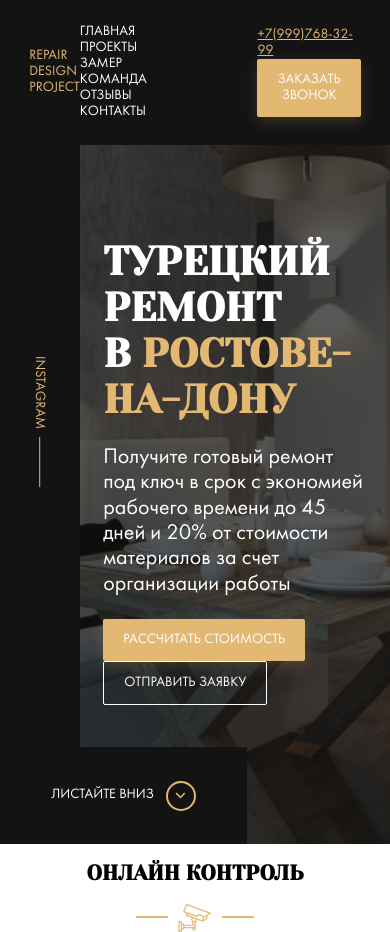
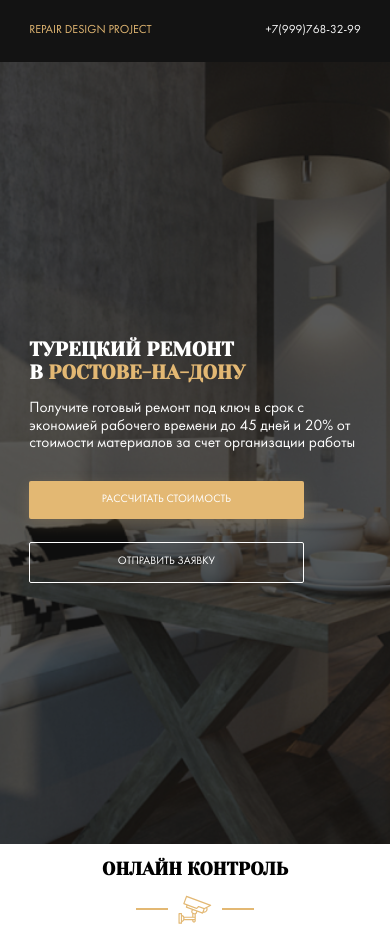
Before and after one commit to davydkina-polina/lesson-gulp, a website: page index.html in a window 390 px wide. Drawn offline with Linux system fonts and the light colour scheme; files whose address does not match are found by name.

Commit message:
refact: made responsive layout for header & hero

```diff
--- a/sass/_interface.sass
+++ b/sass/_interface.sass
@@ -3,6 +3,7 @@
  border: none
  border-radius: 2px
  text-transform: uppercase
+ font-size: 0.93rem
  &:hover
   cursor: pointer
  &--primary
--- /dev/null
+++ b/sass/_media.sass
@@ -0,0 +1,40 @@
+@media screen and (max-width: 1200px)
+ html
+  font-size: 12px
+ .nav
+  &__item
+   margin-left: 1rem
+@media screen and (max-width: 992px)
+ .nav
+  display: none
+ .hero
+  &__instagram
+   display: none
+  &__content
+   margin: 0
+@media screen and (max-width: 570px)
+ .contacts
+  &__phone
+   margin-right: 0
+   text-decoration: none
+   color: $light
+  &__button
+   display: none
+ .title
+  font-size: 1.642857rem
+ .hero
+  // &__content
+  //  font-size: 22.857143rem
+  &__scroll-down
+   display: none
+  &__text
+   font-size: 1.285714rem
+   margin-bottom: 2.285714rem
+  &__button
+   display: block
+   width: 22.857143rem
+   margin-bottom: 1.857143rem
+@media screen and (max-height: 520px)
+ .hero
+  &__scroll-down
+   display: none
--- a/sass/_settings.sass
+++ b/sass/_settings.sass
@@ -1,8 +1,10 @@
 *, *:before, *:after
  box-sizing: border-box
+html
+ font-size: 14px
 body
  font-family: 'Futura Book', sans-serif
- font-size: 14px
+ font-size: 1rem
 .section
  &-title
   text-align: center
--- a/sass/style.sass
+++ b/sass/style.sass
@@ -7,3 +7,4 @@
 @import 'templates/header'
 @import 'templates/hero'
 @import 'templates/control'
+@import 'media'
--- a/sass/templates/_header.sass
+++ b/sass/templates/_header.sass
@@ -18,7 +18,7 @@
   text-decoration: none
   color: $light
   text-transform: uppercase
-  margin-right: 40px
+  margin-right: 2.857143rem
   transition: color 0.2
   &:hover
     color: $primary
--- a/sass/templates/_hero.sass
+++ b/sass/templates/_hero.sass
@@ -5,7 +5,7 @@
  flex-direction: column
  justify-content: center
  padding-top: 100px
- padding-left: 80px
+ padding-left: 0px
  color: $light
  position: relative
  &::before
@@ -18,9 +18,10 @@
    background: rgba($dark, 0.7)
  &__content
   position: relative
-  max-width: 670px
+  max-width: 47.857143rem
+  margin-left: 4.285714rem
  &__text
-  font-size: 22px
+  font-size: 1.571429rem
   max-width: 500px
  &__button
   margin-right: 20px
@@ -37,8 +38,8 @@
   align-items: center
   bottom: 0
   left: 0
-  min-width: 247px
-  min-height: 97px
+  min-width: 17.642857rem
+  min-height: 6.928571rem
   background-color: $dark
   text-transform: uppercase
   text-decoration: none
@@ -74,6 +75,6 @@
  margin: 0
  font-family: 'Yeseva One', cursive
  text-transform: uppercase
- font-size: 40px
+ font-size: 2.857143rem
  &--primary
   color: $primary
```
Also changed, not shown: css/style.css.
